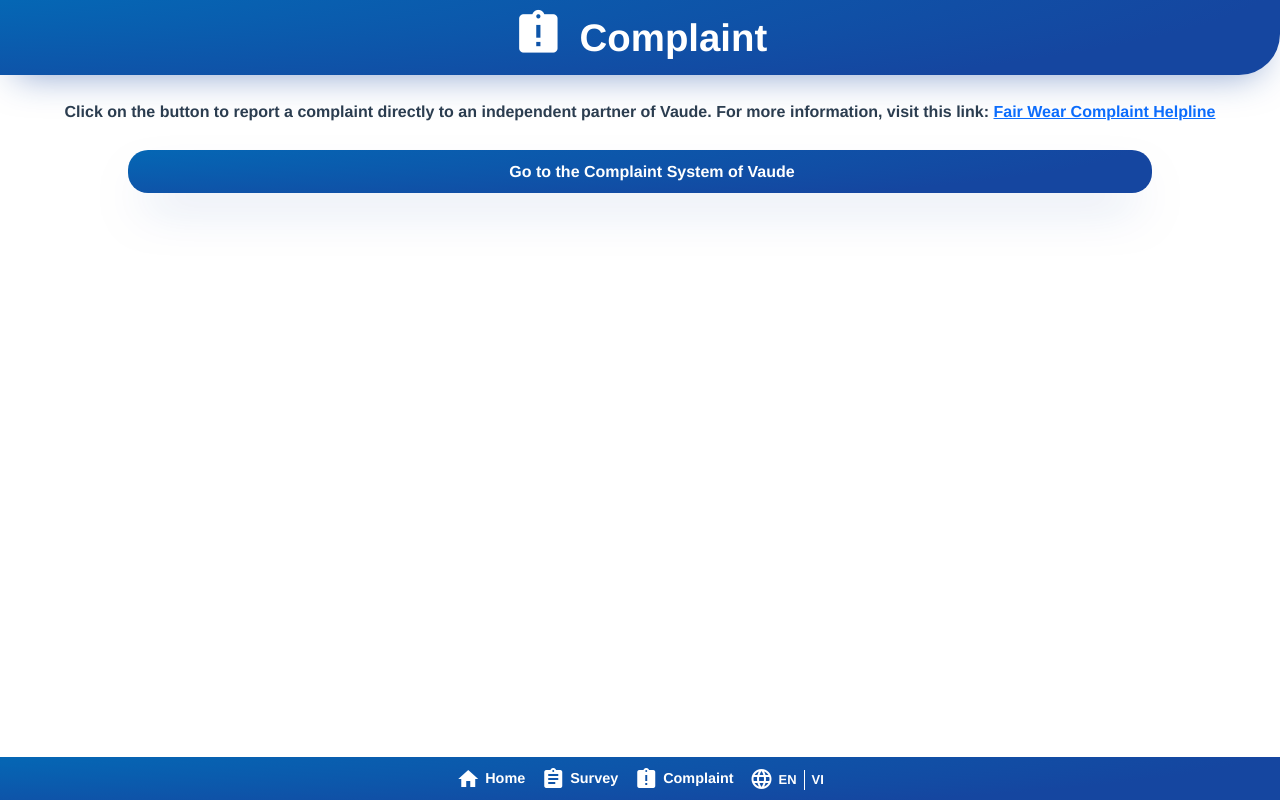
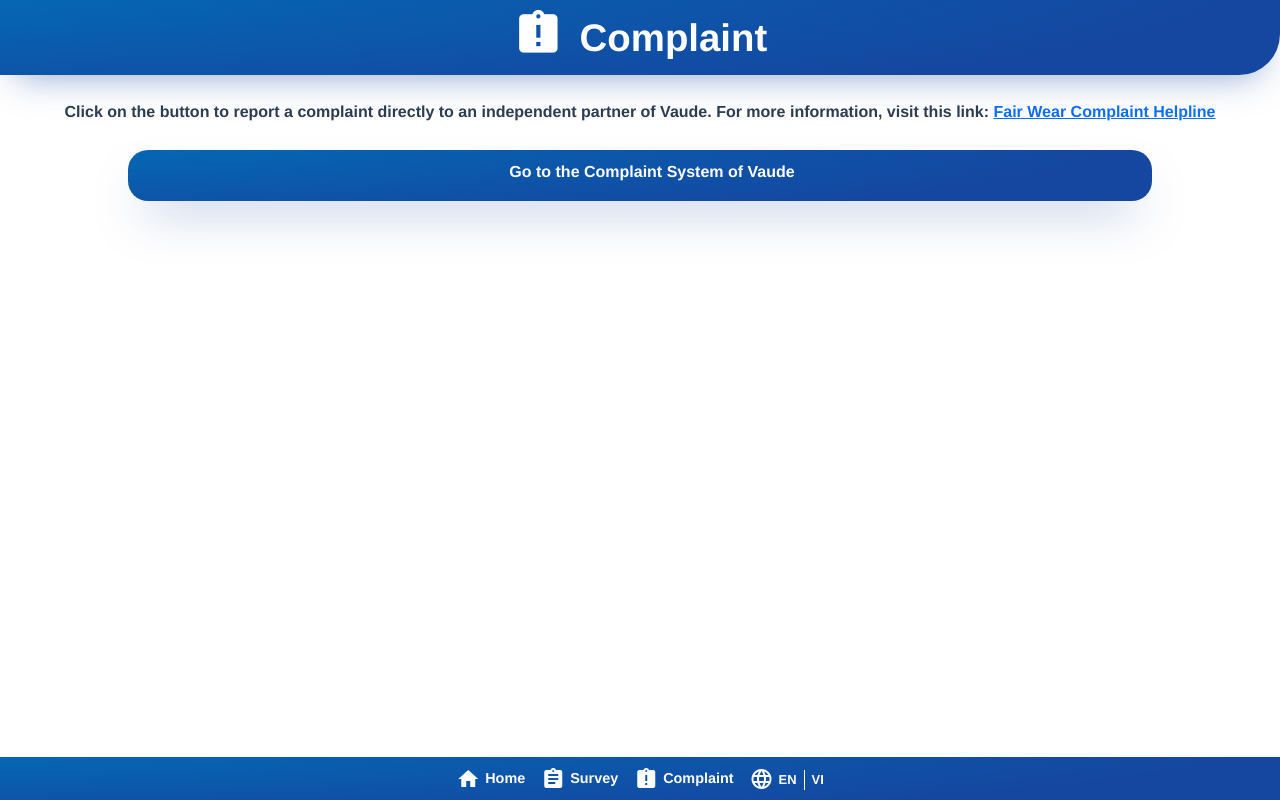
Before and after one commit to gauri345/voicescarry, a Vue app: page /complaint in a window 1280 px wide. Built offline with nearby package versions, Linux system fonts and the light colour scheme.

Commit message:
ComplaintButton

```diff
--- a/src/components/complaint/Complaint.vue
+++ b/src/components/complaint/Complaint.vue
@@ -30,5 +30,8 @@ export default {
     width:80%;
     display: inline-block;
 }
+.btn {
+    height: fit-content;
+}
 
 </style>
```
